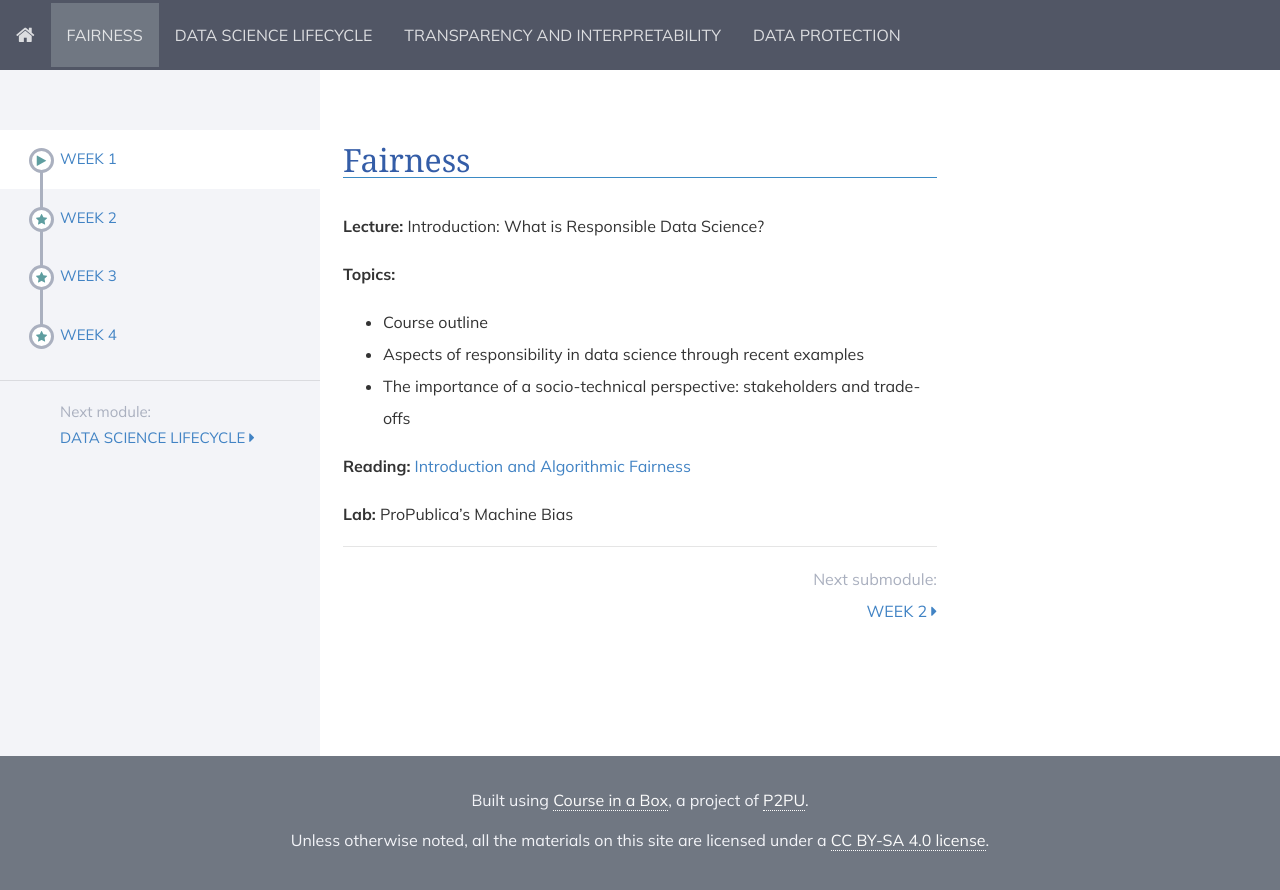
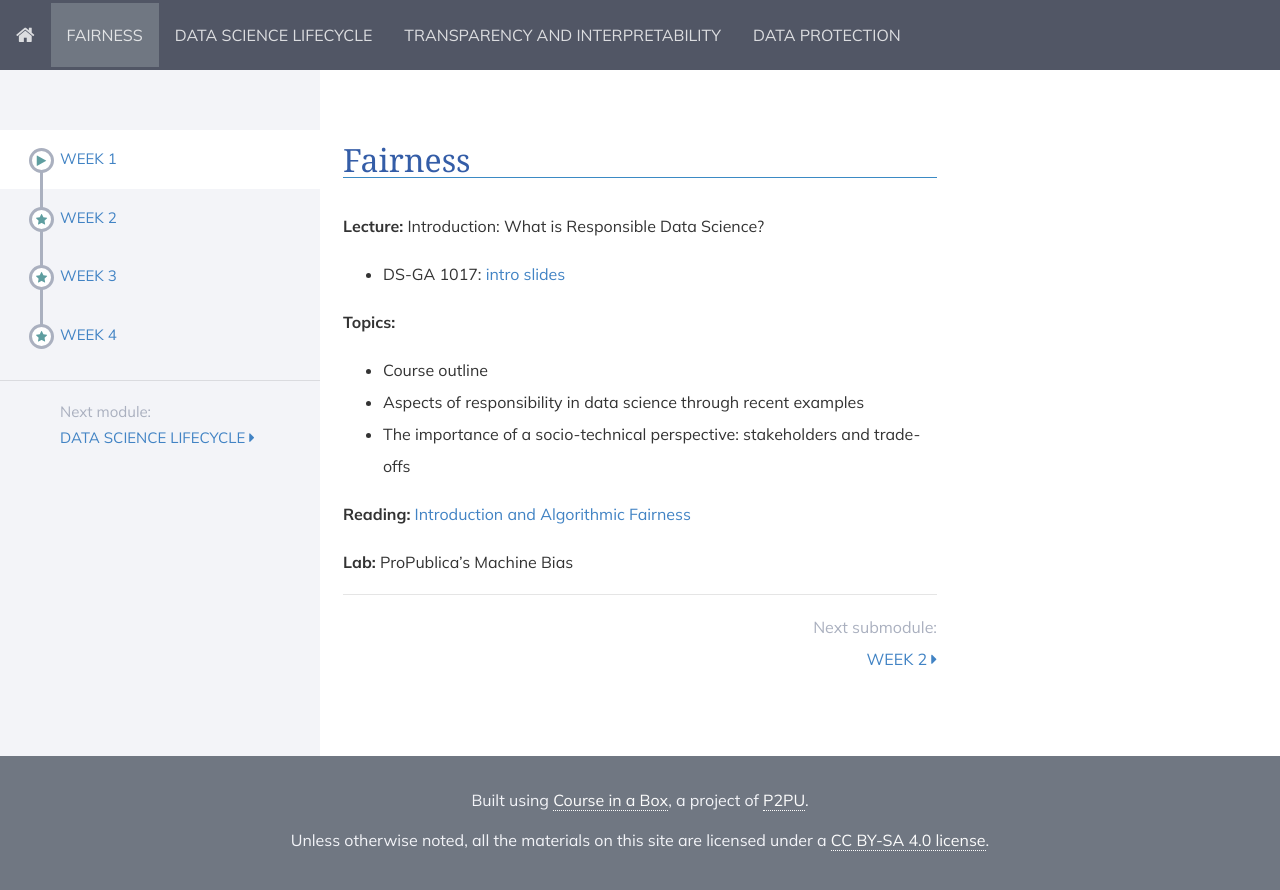
Before and after one commit to DataResponsibly/rds24, a Jekyll site: the page built from modules/fairness/_posts/2000-01-01-week1.md, in a window 1280 px wide. Shown: the top 890 px of the page. Built offline with Jekyll 4.4.1, drawn with Linux system fonts in a browser that asks for light colours; nearby versions of some CDN libraries.

Commit message:
Update 2000-01-01-week1.md

```diff
--- a/modules/fairness/_posts/2000-01-01-week1.md
+++ b/modules/fairness/_posts/2000-01-01-week1.md
@@ -6,7 +6,7 @@ title: Week 1
 
 **Lecture:** Introduction: What is Responsible Data Science?
 
-<!-- * DS-GA 1017: [intro slides](../../../assets/1_Intro_1017.pdf) -->
+* DS-GA 1017: [intro slides](../../../assets/1_Intro_1017.pdf)
 <!-- * DS-UA 202: [intro slides](../../../assets/1_intro_202.pdf) -->
 
 **Topics:**
```
